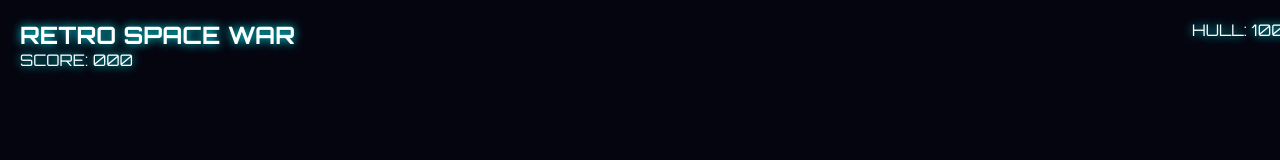
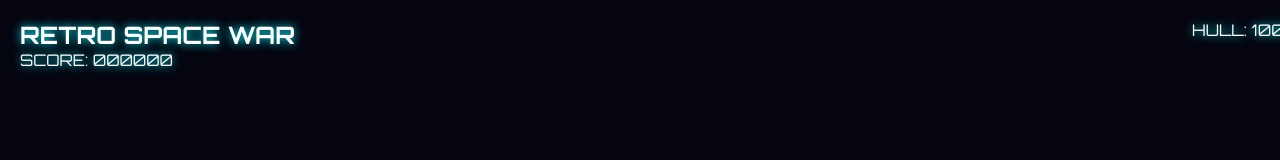
Before and after one commit to jscottvogel/RetroSpaceWar, a React (Vite) app: page / in a window 1280 px wide. Shown: the top 160 px of the page. Built offline with nearby package versions, Linux system fonts and the light colour scheme.

Commit message:
feat: Introduce score tracking in the game engine and display it in the UI overlay.

```diff
--- a/src/App.jsx
+++ b/src/App.jsx
@@ -1,8 +1,17 @@
-import React from 'react'
+import React, { useState, useCallback } from 'react'
 import { GameCanvas } from './components/GameCanvas'
 import { UIOverlay } from './components/UIOverlay'
 
 function App() {
+  const [score, setScore] = useState(0)
+
+  // Use callback to avoid re-renders of GameCanvas if not needed,
+  // though GameCanvas useEffect dependency array is empty so it won't re-init engine anyway.
+  // But good practice.
+  const handleScoreUpdate = useCallback((newScore) => {
+    setScore(newScore)
+  }, [])
+
   return (
     <div
       style={{
@@ -12,8 +21,8 @@ function App() {
         overflow: 'hidden',
       }}
     >
-      <GameCanvas />
-      <UIOverlay />
+      <GameCanvas onScoreUpdate={handleScoreUpdate} />
+      <UIOverlay score={score} />
     </div>
   )
 }
--- a/src/components/GameCanvas.jsx
+++ b/src/components/GameCanvas.jsx
@@ -1,7 +1,7 @@
 import React, { useEffect, useRef } from 'react'
 import { GameEngine } from '../game/GameEngine'
 
-export const GameCanvas = () => {
+export const GameCanvas = ({ onScoreUpdate }) => {
     const canvasRef = useRef(null)
     const engineRef = useRef(null)
 
@@ -13,6 +13,7 @@ export const GameCanvas = () => {
         canvas.height = window.innerHeight
 
         const engine = new GameEngine(canvas)
+        engine.setOnScoreUpdate(onScoreUpdate)
         engineRef.current = engine
         engine.start()
 
--- a/src/components/UIOverlay.jsx
+++ b/src/components/UIOverlay.jsx
@@ -1,6 +1,6 @@
 import React from 'react'
 
-export const UIOverlay = () => {
+export const UIOverlay = ({ score }) => {
     return (
         <div
             className="ui-overlay"
@@ -19,7 +19,7 @@ export const UIOverlay = () => {
         >
             <div>
                 <h1 style={{ margin: 0, fontSize: '24px' }}>RETRO SPACE WAR</h1>
-                <div id="score">SCORE: 000</div>
+                <div id="score">SCORE: {score.toString().padStart(6, '0')}</div>
             </div>
             <div id="status">
                 HULL: 100%
--- a/src/game/GameEngine.js
+++ b/src/game/GameEngine.js
@@ -14,6 +14,12 @@ export class GameEngine {
         this.entities = []
         this.star = null
         this.ship = null
+        this.score = 0
+        this.onScoreUpdate = null
+    }
+
+    setOnScoreUpdate(callback) {
+        this.onScoreUpdate = callback
     }
 
     start() {
@@ -119,6 +125,12 @@ export class GameEngine {
                         a.isDead = true
                         b.isDead = true
 
+                        // Score logic
+                        if (b instanceof Enemy && a.owner === 'player') {
+                            this.score += 100
+                            if (this.onScoreUpdate) this.onScoreUpdate(this.score)
+                        }
+
                         // Explosion
                         for (let k = 0; k < 15; k++) {
                             const angle = Math.random() * Math.PI * 2
```
